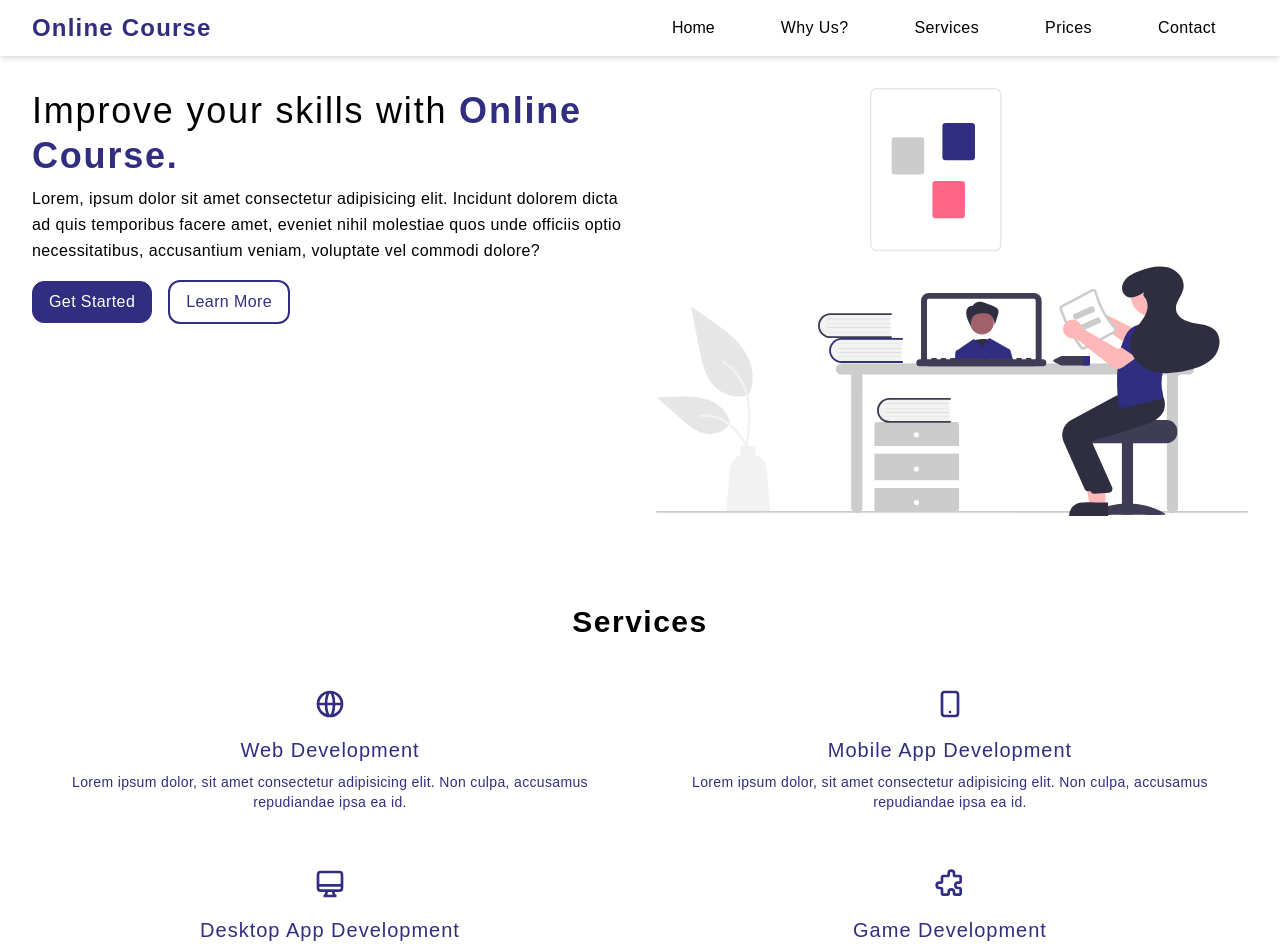
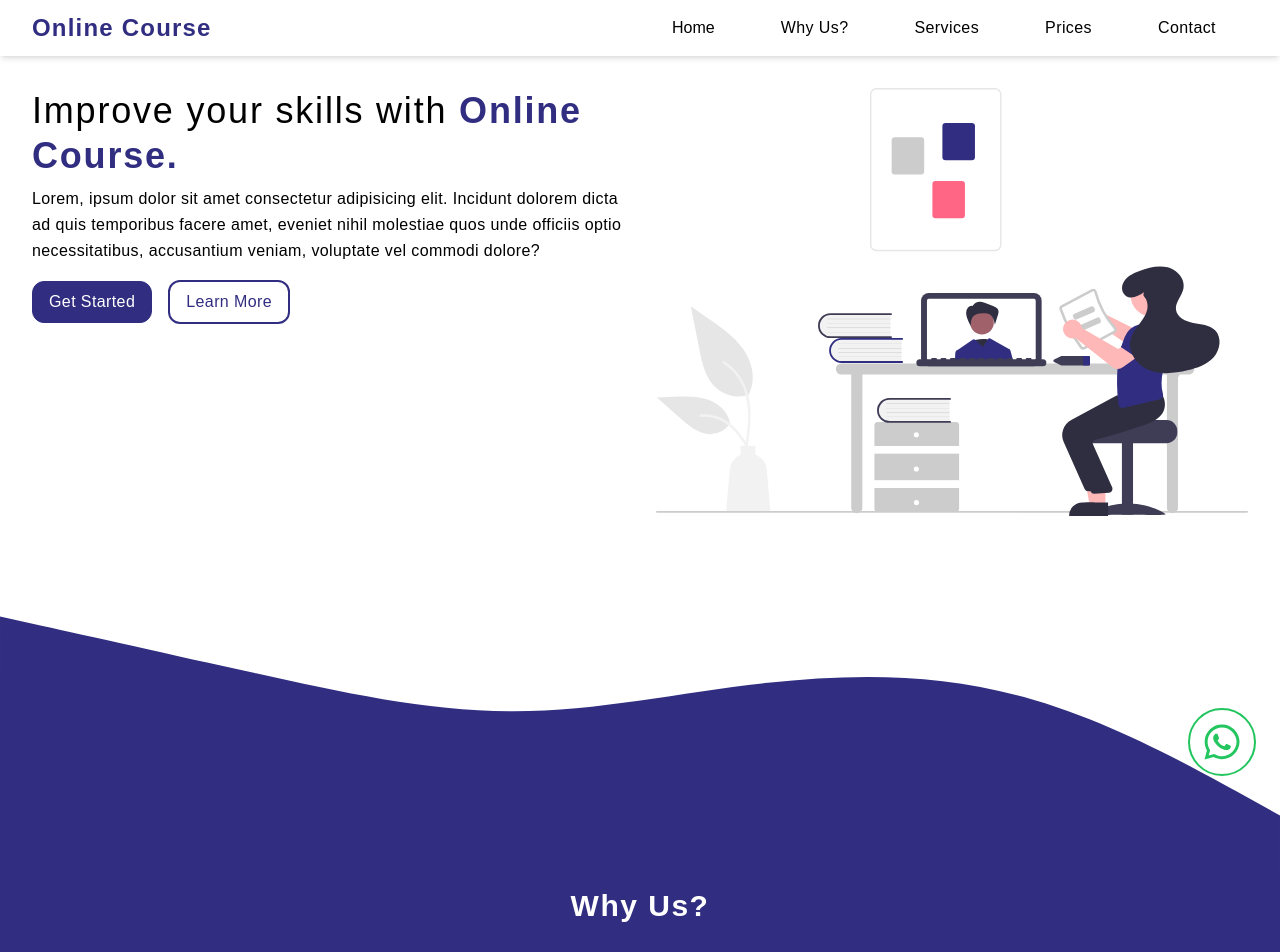
Before and after one commit to theozebua/react-course-app, a React (Create React App) app: page / in a window 1280 px wide. Shown: the top 952 px of the page. Built offline with nearby package versions, Linux system fonts and the light colour scheme; a web font is replaced by a local one.

Commit message:
Display all created components

```diff
--- a/src/App.js
+++ b/src/App.js
@@ -1,15 +1,25 @@
+import Contact from './components/Contact'
+import Fab from './components/Fab'
+import Footer from './components/Footer'
 import Header from './components/Header'
 import Navbar from './components/Navbar'
+import Prices from './components/Prices'
 import Service from './components/Service'
+import WhyUs from './components/WhyUs'
 
 export default function App() {
   return (
     <>
       <Navbar />
+      <Fab />
       <Header />
       <main>
+        <WhyUs />
         <Service />
+        <Prices />
+        <Contact />
       </main>
+      <Footer />
     </>
   )
 }
```
